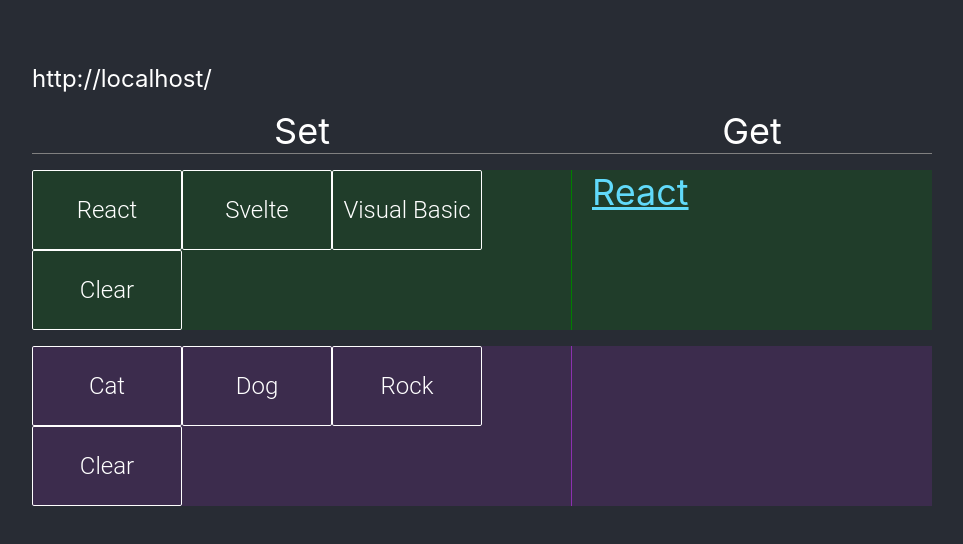
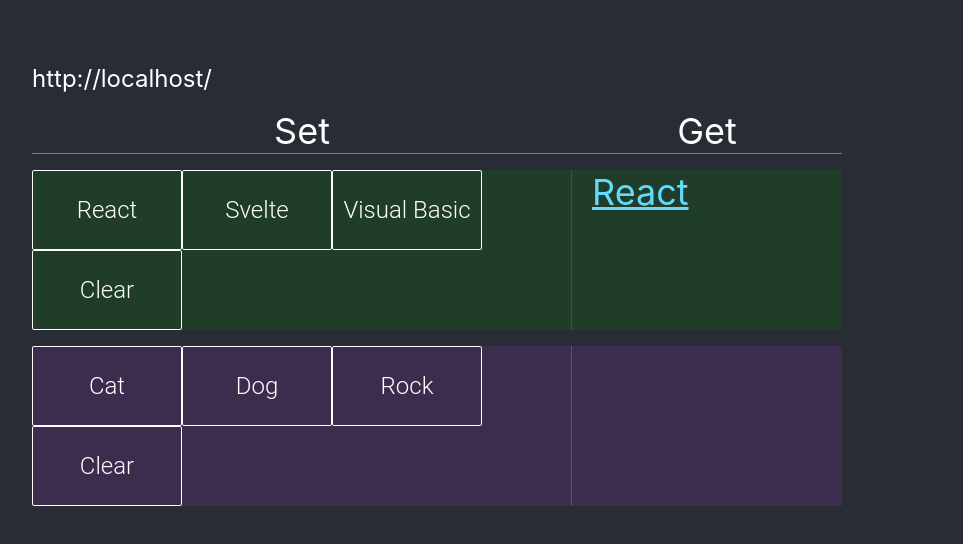
Before and after one commit to reeddunkle/useUrlState-demo, a React (Create React App) app: page / in a window 1280 px wide. Shown: the top 544 px of the page, without its empty margins (158-1121 px from the left). Built offline with nearby package versions, Linux system fonts and the light colour scheme.

Commit message:
Improve styles for demo

```diff
--- a/src/App.css
+++ b/src/App.css
@@ -1,8 +1,14 @@
+body {
+  background-color: #282c34;
+}
+
 .App {
-  background-color: #282c34;
   color: white;
   font-size: calc(20px + 2vmin);
+  margin: 0 auto;
+  max-width: 100%;
   min-height: 100vh;
+  width: 900px;
 }
 
 .url-text {
@@ -46,7 +52,7 @@
 
 .grid-container {
   display: grid;
-  grid-template-columns: auto;
+  grid-template-columns: 60% 30%;
   grid-template-rows: auto;
   grid-template-areas:
     "url-text url-text"
@@ -54,16 +60,14 @@
     "language-buttons language-text"
     "animal-buttons animal-text";
   row-gap: 1rem;
-  margin: 0 auto;
   padding-top: 4rem;
-  width: 900px;
+  width: 100%;
 }
 
 .App-link {
   color: #61dafb;
   display: inline-block;
   padding-left: 20px;
-  width: 340px;
 }
 
 .button {
--- a/src/useUrlState/util.js
+++ b/src/useUrlState/util.js
@@ -1,3 +1,5 @@
+const noop = () => {};
+
 const negate = (predicate) => {
   return (...args) => !predicate(...args);
 };
@@ -67,13 +69,10 @@
 
 const cond = (conditionPairs = []) => {
   return (...args) => {
-    for (const [predicate, callback] of conditionPairs) {
-      if (predicate(...args)) {
-        return callback(...args);
-      }
-    }
+    const [, callback = noop] =
+      conditionPairs.find(([predicate = noop]) => predicate(...args)) ?? [];
 
-    return;
+    return callback(...args);
   };
 };
 
```
Also changed, not shown: 1 other file (tests, documents, lock files or other folders).
